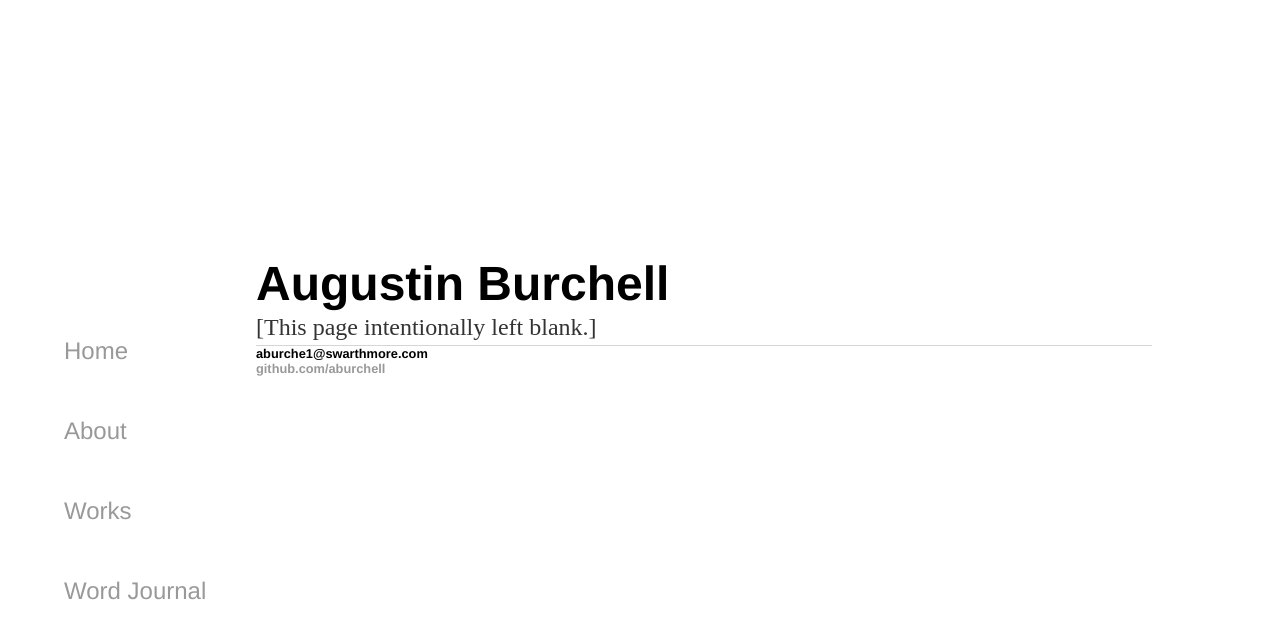
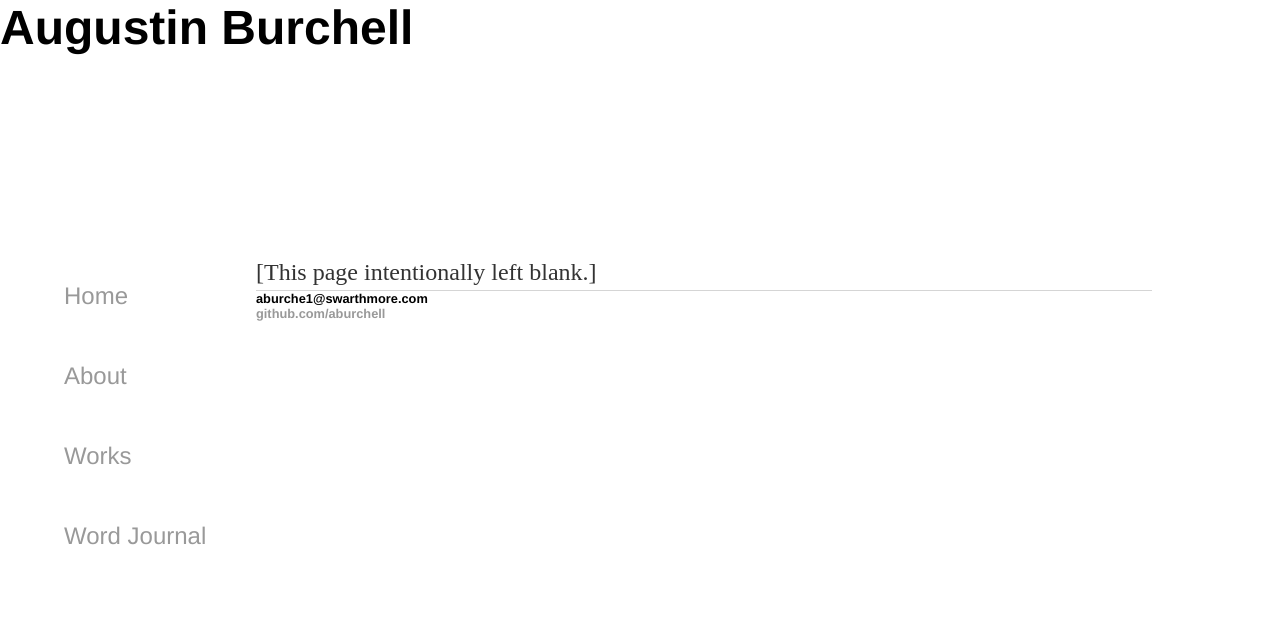
Before and after one commit to aburchell/aburchell.github.io, a Jekyll site: the page built from index.html, in a window 1280 px wide. Shown: the top 639 px of the page. Built offline with Jekyll 4.4.1, drawn with Linux system fonts in a browser that asks for light colours.

Commit message:
Update main.css

```diff
--- a/css/main.css
+++ b/css/main.css
@@ -65,9 +65,11 @@ ul.posts {
 ul.posts li {
     list-style: none;
 }
-#myHead {
+#myName {
     position: fixed;
-    margin-left: -17%;
-    margin-top: -17%
+    top: 0px;
+    left: 0px;
+    /*margin-left: -17%;
+    margin-top: -17% */
     padding: 0px;
 }
```
